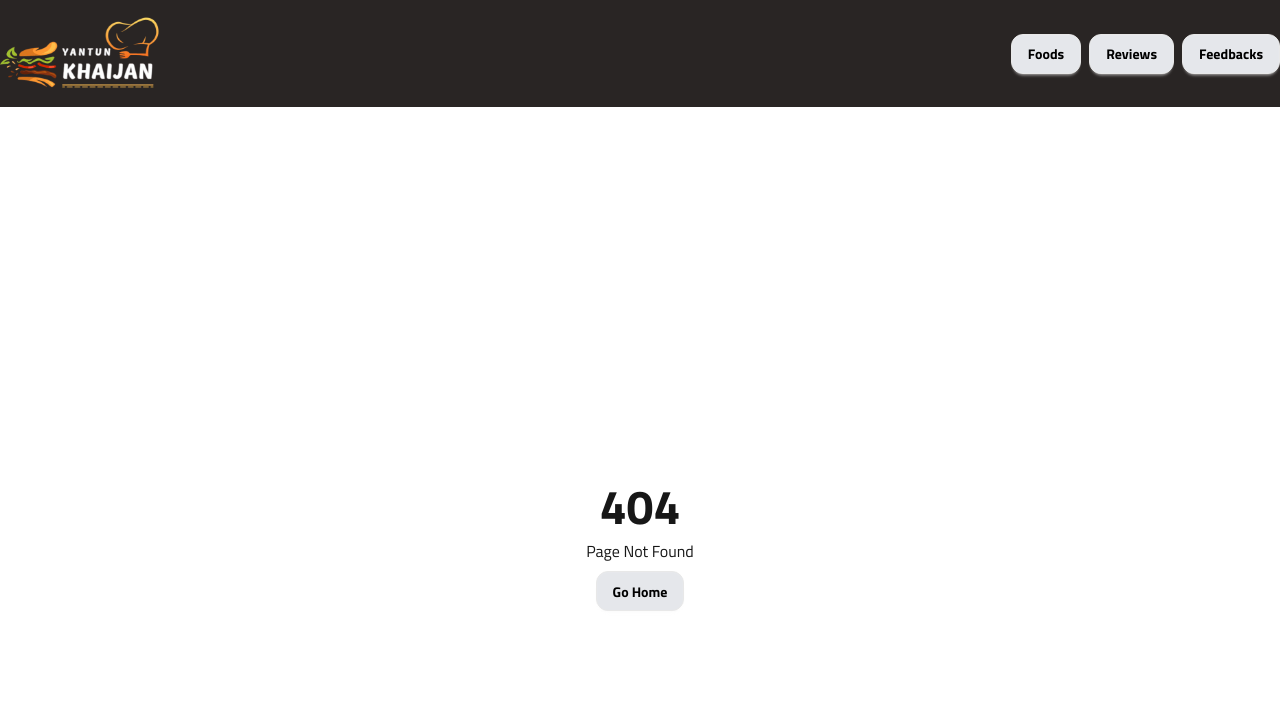
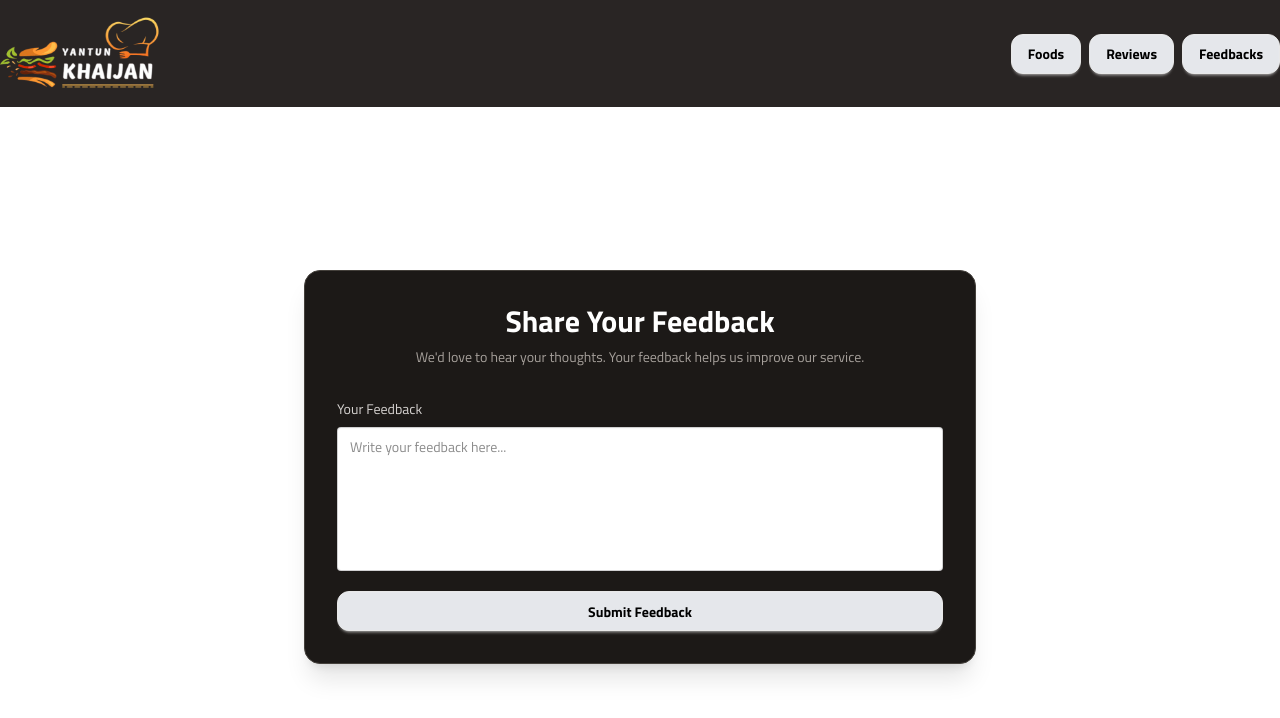
Before and after one commit to MFRRayhan/yantun-khaijan, a Next.js app: page /feedbacks/add-feedback in a window 1280 px wide. Before the commit this address had no page. Shown: the top 718 px of the page. Built offline with nearby package versions, Linux system fonts and the light colour scheme.

Commit message:
Add feedback functionality: implement feedback form, display feedbacks with cards, and add loading skeletons; update dependencies for date handling and alerts

```diff
--- a/package.json
+++ b/package.json
@@ -10,11 +10,13 @@
   },
   "dependencies": {
     "daisyui": "^5.6.18",
+    "date-fns": "^4.4.0",
     "mongodb": "^7.5.0",
     "next": "16.2.10",
     "react": "19.2.4",
     "react-dom": "19.2.4",
-    "react-icons": "^5.7.0"
+    "react-icons": "^5.7.0",
+    "sweetalert2": "^11.26.25"
   },
   "devDependencies": {
     "@tailwindcss/postcss": "^4",
--- /dev/null
+++ b/src/app/feedbacks/add-feedback/page.jsx
@@ -0,0 +1,19 @@
+import FeedbackForm from "@/components/FeedbackForm";
+
+export default function AddFeedback() {
+  return (
+    <section className="flex min-h-[80vh] items-center justify-center px-4 py-10">
+      <div className="w-full max-w-2xl rounded-2xl border border-stone-700 bg-stone-900 p-8 shadow-xl">
+        <div className="mb-8 text-center">
+          <h1 className="text-3xl font-bold text-white">Share Your Feedback</h1>
+          <p className="mt-2 text-sm text-stone-400">
+            We'd love to hear your thoughts. Your feedback helps us improve our
+            service.
+          </p>
+        </div>
+
+        <FeedbackForm />
+      </div>
+    </section>
+  );
+}
--- /dev/null
+++ b/src/app/feedbacks/loading.jsx
@@ -0,0 +1,21 @@
+import FeedbackSkeleton from "@/components/skeletons/FeedbackSkeleton";
+
+export default function Loading() {
+  return (
+    <div className="space-y-6">
+      {/* Header */}
+      <div className="flex items-center justify-between">
+        <div className="h-10 w-72 animate-pulse rounded-lg bg-stone-700"></div>
+
+        <div className="h-12 w-36 animate-pulse rounded-xl bg-stone-700"></div>
+      </div>
+
+      {/* Cards */}
+      <div className="grid grid-cols-4 gap-6">
+        {Array.from({ length: 12 }).map((_, index) => (
+          <FeedbackSkeleton key={index} />
+        ))}
+      </div>
+    </div>
+  );
+}
--- a/src/app/feedbacks/page.jsx
+++ b/src/app/feedbacks/page.jsx
@@ -1,3 +1,38 @@
-export default function Feedbacks() {
-  return <div>Feedbacks</div>;
+import FeedbackCard from "@/components/cards/FeedbackCard";
+import Link from "next/link";
+
+export const metadata = {
+  title: "Feedbacks",
+};
+
+const getFeedbacks = async () => {
+  const res = await fetch("http://localhost:3000/api/feedbacks");
+  const data = await res.json();
+
+  return data;
+};
+
+export default async function Feedbacks() {
+  const feedbacks = await getFeedbacks();
+
+  return (
+    <div className="space-y-6">
+      <div className="flex items-center justify-between">
+        <h2 className="text-4xl">
+          <span className="text-amber-300">{feedbacks.length} </span>
+          Feedbacks Found
+        </h2>
+
+        <Link href={"/feedbacks/add-feedback"} className="btn">
+          Add Feedback
+        </Link>
+      </div>
+
+      <div className="grid grid-cols-4 gap-6">
+        {feedbacks.map((feedback) => (
+          <FeedbackCard key={feedback._id} feedback={feedback} />
+        ))}
+      </div>
+    </div>
+  );
 }
--- /dev/null
+++ b/src/components/FeedbackForm.jsx
@@ -0,0 +1,61 @@
+"use client";
+
+import Swal from "sweetalert2";
+
+export default function FeedbackForm() {
+  const handleFeedback = async (e) => {
+    e.preventDefault();
+    const message = e.target.message.value;
+
+    const newFeedback = {
+      message,
+    };
+
+    const res = await fetch("http://localhost:3000/api/feedbacks", {
+      method: "POST",
+      headers: {
+        "Content-Type": "application/json",
+      },
+      body: JSON.stringify(newFeedback),
+    });
+
+    const data = await res.json();
+
+    if (data.insertedId) {
+      Swal.fire({
+        title: "Good job!",
+        text: "Your feedback was submitted",
+        icon: "success",
+        showConfirmButton: false,
+        timer: 2000,
+      });
+    }
+
+    e.target.reset();
+  };
+
+  return (
+    <form onSubmit={handleFeedback} className="space-y-5">
+      <div>
+        <label
+          htmlFor="message"
+          className="mb-2 block text-sm font-medium text-stone-300"
+        >
+          Your Feedback
+        </label>
+
+        <textarea
+          id="message"
+          name="message"
+          rows={6}
+          placeholder="Write your feedback here..."
+          className="textarea textarea-bordered w-full resize-none"
+        />
+      </div>
+
+      <button type="submit" className="btn w-full">
+        Submit Feedback
+      </button>
+    </form>
+  );
+}
--- a/src/components/Header.jsx
+++ b/src/components/Header.jsx
@@ -14,6 +14,7 @@ export default function Header() {
               src="/logo.png"
               alt="yantun khaijan"
               className="w-40"
+              loading="eager"
             />
           </Link>
 
--- /dev/null
+++ b/src/components/cards/FeedbackCard.jsx
@@ -0,0 +1,67 @@
+"use client";
+import { format } from "date-fns";
+import { useRouter } from "next/navigation";
+import Swal from "sweetalert2";
+
+export default function FeedbackCard({ feedback }) {
+  const router = useRouter();
+
+  const handleDelete = async (id) => {
+    const result = await Swal.fire({
+      title: "Are you sure?",
+      text: "You won't be able to revert this!",
+      icon: "warning",
+      showCancelButton: true,
+      confirmButtonColor: "#3085d6",
+      cancelButtonColor: "#d33",
+      confirmButtonText: "Yes, delete it!",
+    });
+
+    if (!result.isConfirmed) return;
+
+    try {
+      const res = await fetch(`/api/feedbacks/${id}`, {
+        method: "DELETE",
+      });
+
+      const data = await res.json();
+
+      if (data.deletedCount > 0) {
+        Swal.fire({
+          title: "Deleted!",
+          text: "Feedback deleted successfully.",
+          icon: "success",
+          showConfirmButton: false,
+          timer: 1500,
+        });
+        router.refresh();
+      }
+    } catch (error) {
+      console.error(error);
+
+      Swal.fire({
+        title: "Error!",
+        text: "Something went wrong.",
+        icon: "error",
+      });
+    }
+  };
+
+  return (
+    <div className="border-2 p-5 rounded-2xl space-y-2 flex flex-col h-full">
+      <h3 className="text-lg">{feedback.message}</h3>
+      <p className="text-xs text-amber-300">
+        {format(new Date(feedback.createdAt), "dd MMMM, yyyy")}
+      </p>
+      <div className="flex items-center gap-2 mt-auto">
+        <button className="btn bg-amber-300!">Update</button>
+        <button
+          onClick={() => handleDelete(feedback._id)}
+          className="btn bg-red-500!"
+        >
+          Delete
+        </button>
+      </div>
+    </div>
+  );
+}
--- /dev/null
+++ b/src/components/skeletons/FeedbackSkeleton.jsx
@@ -0,0 +1,18 @@
+export default function FeedbackSkeleton() {
+  return (
+    <div className="flex h-full animate-pulse flex-col space-y-3 rounded-2xl border-2 p-5">
+      {/* Message */}
+      <div className="h-6 w-11/12 rounded bg-stone-700"></div>
+      <div className="h-6 w-3/4 rounded bg-stone-700"></div>
+
+      {/* Date */}
+      <div className="h-4 w-32 rounded bg-stone-700"></div>
+
+      {/* Buttons */}
+      <div className="mt-auto flex gap-2 pt-4">
+        <div className="h-11 w-24 rounded-xl bg-stone-700"></div>
+        <div className="h-11 w-24 rounded-xl bg-stone-700"></div>
+      </div>
+    </div>
+  );
+}
```
Also changed, not shown: 1 other file (tests, documents, lock files or other folders).
